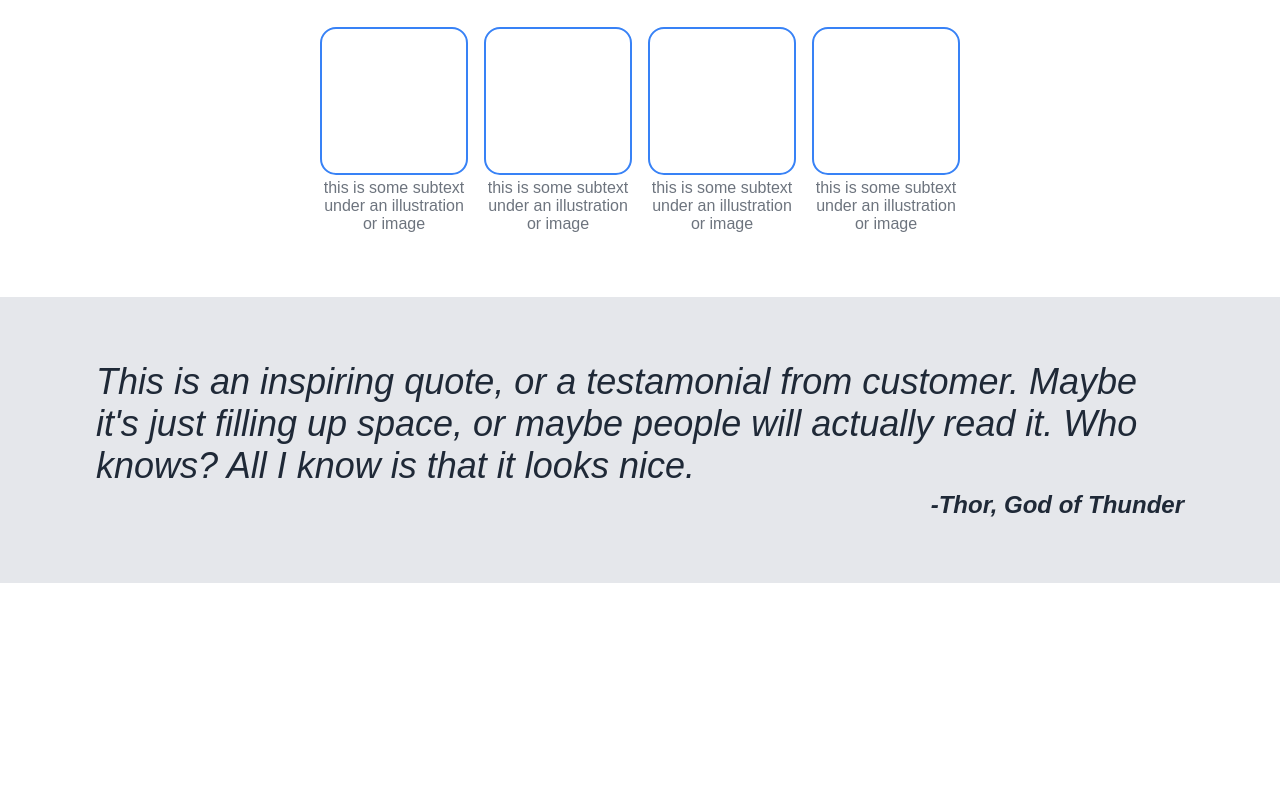
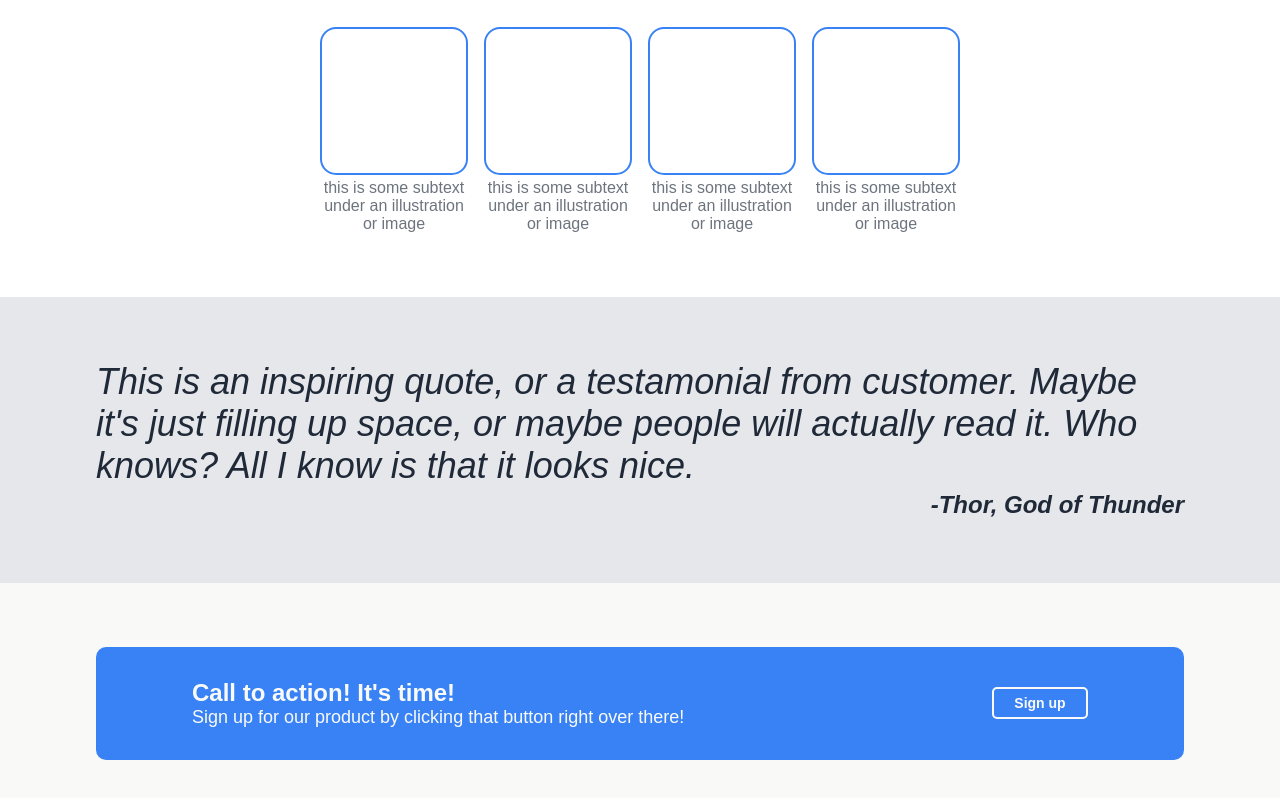
Before and after one commit to smfearing5/landing-page, a plain HTML site: page index.html in a window 1280 px wide. Shown: the part 336-1134 px from the top of the page. Before the commit the page ends 919 px from the top, so only its background shows below. Drawn offline with Linux system fonts and the light colour scheme.

Commit message:
Complete call to action section

```diff
--- a/index.html
+++ b/index.html
@@ -73,7 +73,20 @@
             -Thor, God of Thunder
         </div>
     </div>
-    <div class="call-to-action"></div>
+    <div class="call-to-action">
+        <div id="action-box">
+            <div id="action-text">
+                <div id="action-main">
+                    Call to action! It's time!
+                </div>
+                <div id="action-subtext">
+                    Sign up for our product by clicking
+                    that button right over there!
+                </div>
+            </div>
+            <button id="action-button">Sign up</button>
+        </div>
+    </div>
     <div class="footer"></div>
 </body>
 </html>
--- a/styles.css
+++ b/styles.css
@@ -8,7 +8,7 @@ body {
 button {
     height: 32px;
     width: 96px;
-    border: 0;
+    border-style: none;
     border-radius: 5px;
     background-color: #3882F6;
     color: #F9FAF8;
@@ -126,8 +126,12 @@ button {
     text-align: center;
 }
 
+.quote,
+.call-to-action {
+    padding: 64px 96px;
+}
+
 .quote {
-    padding: 64px 96px;
     background-color: #E5E7EB;
     color: #1F2937;
     font-style: italic;
@@ -149,5 +153,35 @@ button {
 }
 
 .call-to-action {
+    background-color: #F9FAF8;
+}
+
+#action-box {
+    padding: 32px 96px;
     background-color: #3882F6;
+    color: #F9FAF8;
+    border-radius: 10px;
+    display: flex;
+    align-items: center;
+    justify-content: space-between;
+    gap: 16px;
 }
+
+#action-text {
+    display: flex;
+    flex-direction: column;
+}
+
+#action-main {
+    font-size: 24px;
+    font-weight: 900;
+}
+
+#action-subtext {
+    font-size: 18px;
+    font-weight: 100;
+}
+
+button#action-button {
+    border: #F9FAF8 solid 2px;
+}
```
